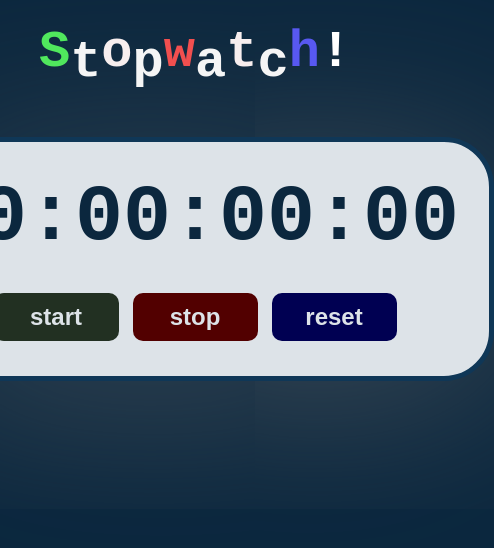
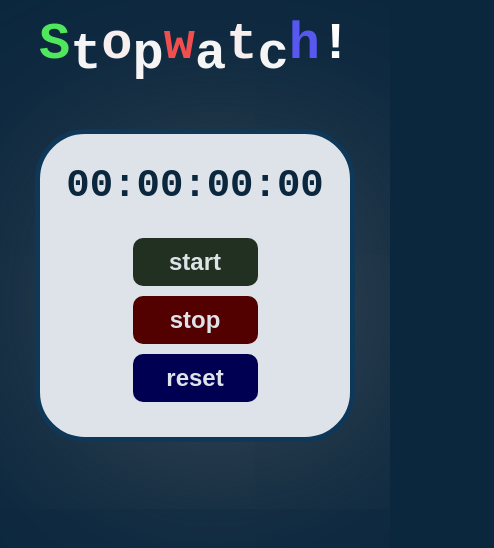
Before and after one commit to insiwd/Stopwatch, a plain HTML site: page index.html in a window 390 px wide. Shown: the whole page, 494 px wide, since content can reach past the window. Drawn offline with Linux system fonts and the light colour scheme.

Commit message:
⚡️ tornando responsivo em telas diferentes

```diff
--- a/style.css
+++ b/style.css
@@ -1,9 +1,14 @@
 body {
+    width: 100%;
+    max-width: 100vw;
+    height: 100%;
+    padding: 0;
+    margin: 0;
     display: flex;
     flex-direction: column;
     align-items: center;
+    justify-content: center;
     background-color: #0B273E;
-
 }
 
 #myH1 {
@@ -36,6 +41,8 @@
 }
 
 #container {
+    width: 30%;
+    min-width: 250px;
     display: flex;
     flex-direction: column;
     align-items: center;
@@ -48,7 +55,7 @@
 }
 
 #display {
-    font-size: 5rem;
+    font-size: 5em;
     font-family: monospace;
     font-weight: bold;
     margin-bottom: 25px;
@@ -88,3 +95,12 @@
 #resetBtn:hover {
     background-color: rgb(3, 3, 161);
 }
+
+@media screen and (max-width: 1021px) {
+    #display {
+        font-size: 3em;
+    }
+    #controls {
+        text-align: center;
+    }
+}
```
